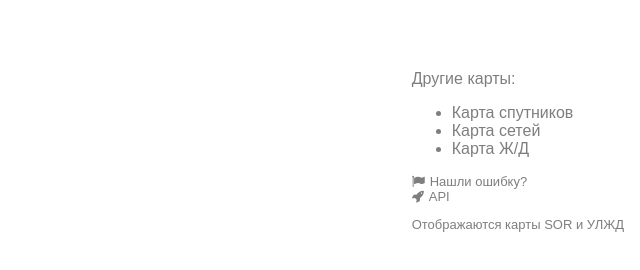
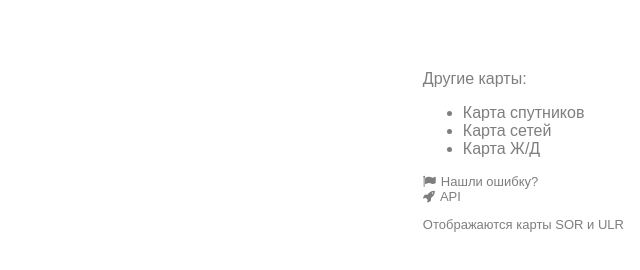
Before and after one commit to Yworld/ymap.github.io, a plain HTML site: page rails.html in a window 1280 px wide. Shown: the whole page, without its empty margins (640-1280 px from the left). Drawn offline with nearby package versions, Linux system fonts and the light colour scheme; some packages are replaced by stand-ins of ours.

Commit message:
:light_rail: ULR rename

```diff
--- a/rails.html
+++ b/rails.html
@@ -85,7 +85,7 @@ window.onload = loadScript;
   </head>
   <body>
     <div id="map-canvas"></div>
-    <div class="block1">Другие карты: <br><ul><li><a href="/sat.html" style="text-decoration: none; color: black;">Карта спутников</a></li><li><a href="/networks.html" style="text-decoration: none; color: black;">Карта сетей</a></li><li><a href="/rails.html" style="text-decoration: none; color: black;">Карта Ж/Д</a></li></ul><ul class="addMenu"><li><i class="fa fa-flag"></i><a data-remodal-target="errorMap">Нашли ошибку?</a></li><li><i class="fa fa-rocket"></i><a data-remodal-target="API">API</a></li> <p>Отображаются карты SOR и УЛЖД</p></div>
+    <div class="block1">Другие карты: <br><ul><li><a href="/sat.html" style="text-decoration: none; color: black;">Карта спутников</a></li><li><a href="/networks.html" style="text-decoration: none; color: black;">Карта сетей</a></li><li><a href="/rails.html" style="text-decoration: none; color: black;">Карта Ж/Д</a></li></ul><ul class="addMenu"><li><i class="fa fa-flag"></i><a data-remodal-target="errorMap">Нашли ошибку?</a></li><li><i class="fa fa-rocket"></i><a data-remodal-target="API">API</a></li> <p>Отображаются карты <span title="Siemens On Rails">SOR</span> и <span title="Utenian Light Railway">ULR</span></p></div>
 
     <!-- Remodal -->
     <div class="remodal" data-remodal-id="errorMap">
```
